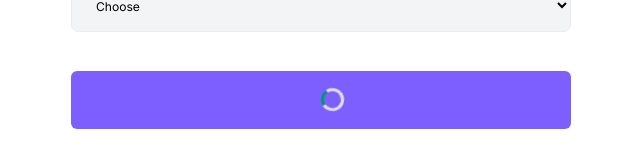
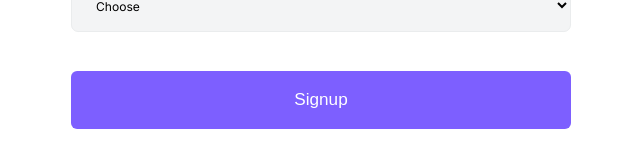
Before and after one commit to fiyintheslim/techinover-test, a Next.js app: page /signup in a window 1280 px wide. Shown: the part 593-760 px from the top of the page, without its empty margins (319-959 px from the left). Built offline with nearby package versions, Linux system fonts and the light colour scheme.

Commit message:
completed

```diff
--- a/pages/signup.tsx
+++ b/pages/signup.tsx
@@ -76,7 +76,7 @@ const SignUp = () => {
                 error={errors.userType}
             />
             <Button disabled={loading} type="submit">
-                {loading ?
+                {!loading ?
                     <span>Signup</span>
                 :
                 <Spinner />
```
